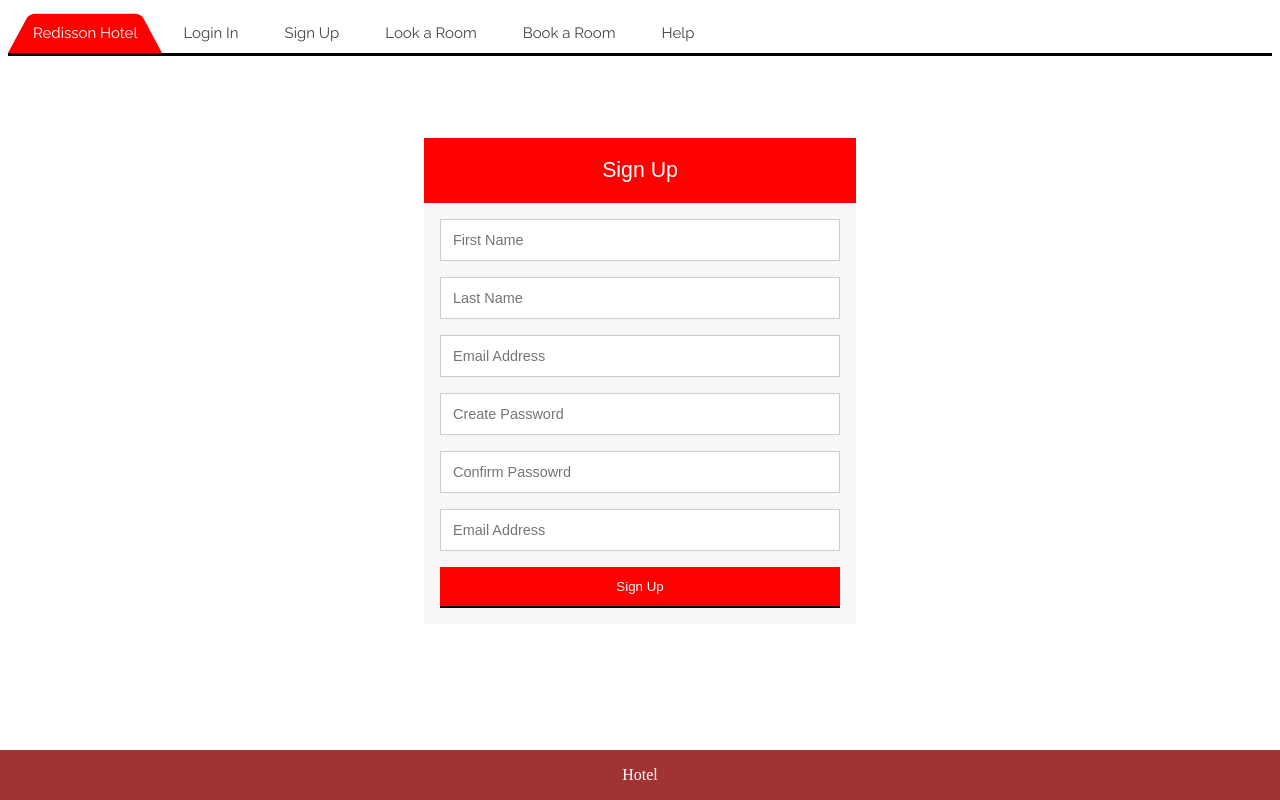
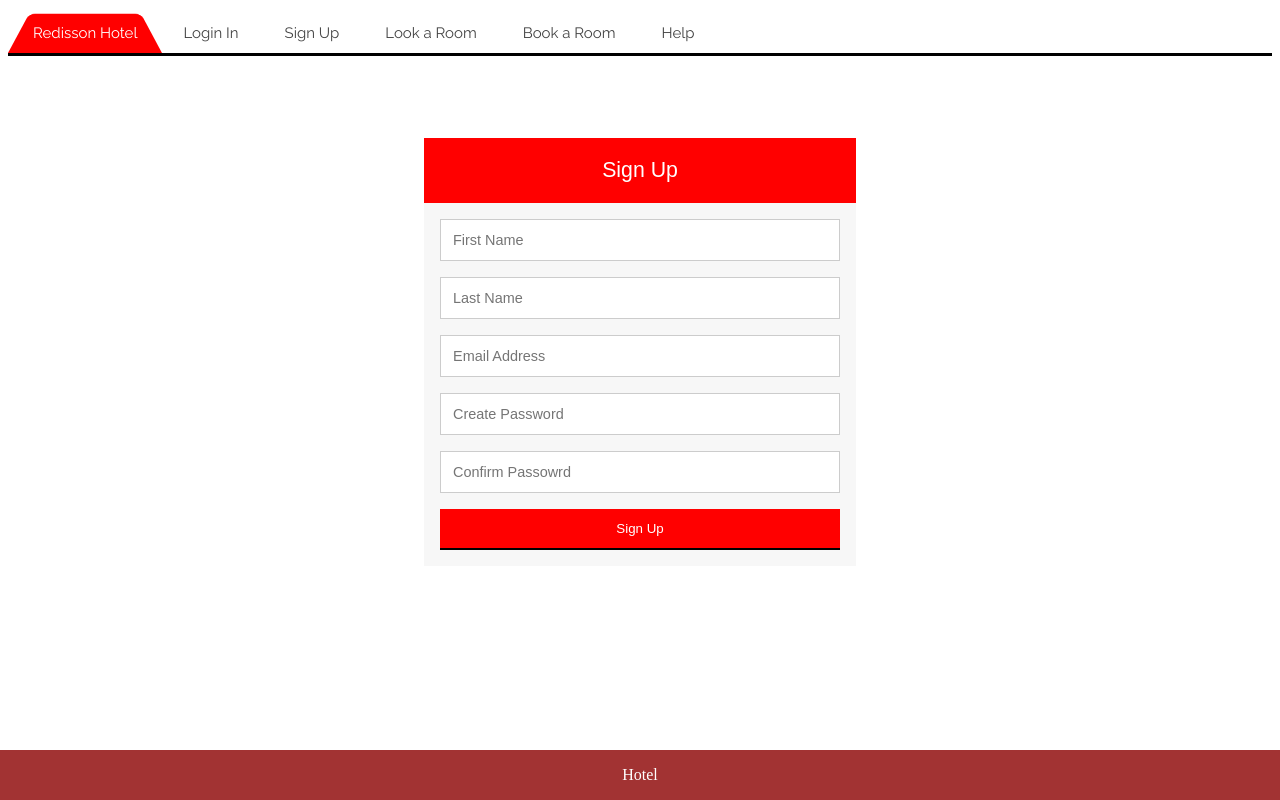
Before and after one commit to anil093/radison-hotel, a plain HTML site: page Signup.html in a window 1280 px wide. Drawn offline with nearby package versions, Linux system fonts and the light colour scheme.

Commit message:
files added

```diff
--- a/Signup.html
+++ b/Signup.html
@@ -32,7 +32,7 @@
                 <input type="text" name="field1" placeholder="Email Address" />
                 <input type="email" name="field2" placeholder="Create Password" />
                 <input type="text" name="field1" placeholder="Confirm Passowrd" />
-                <input type="email" name="field2" placeholder="Email Address" />
+
 
                 <input type="submit" value="Sign Up" />
                 </form>
```
